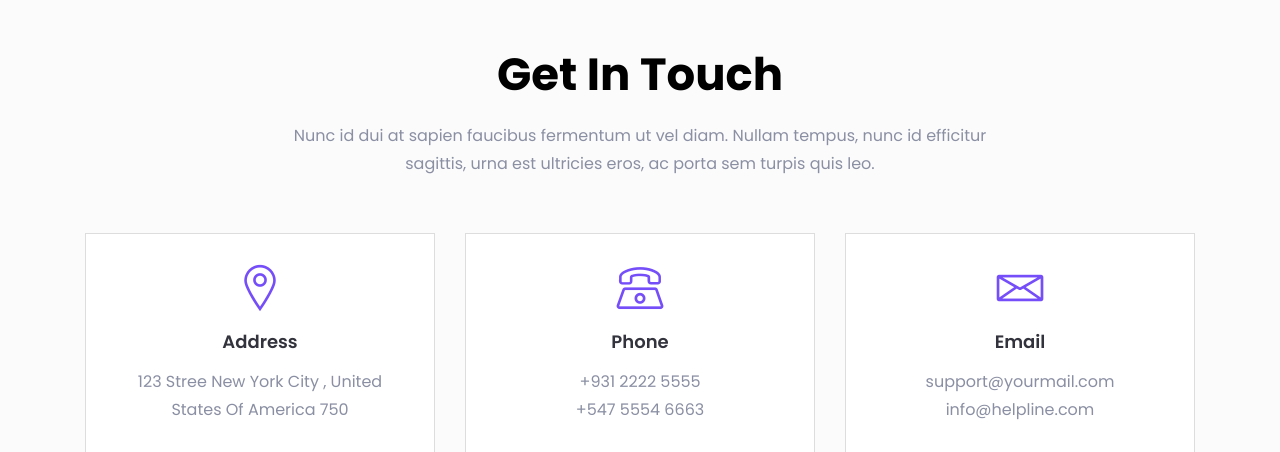
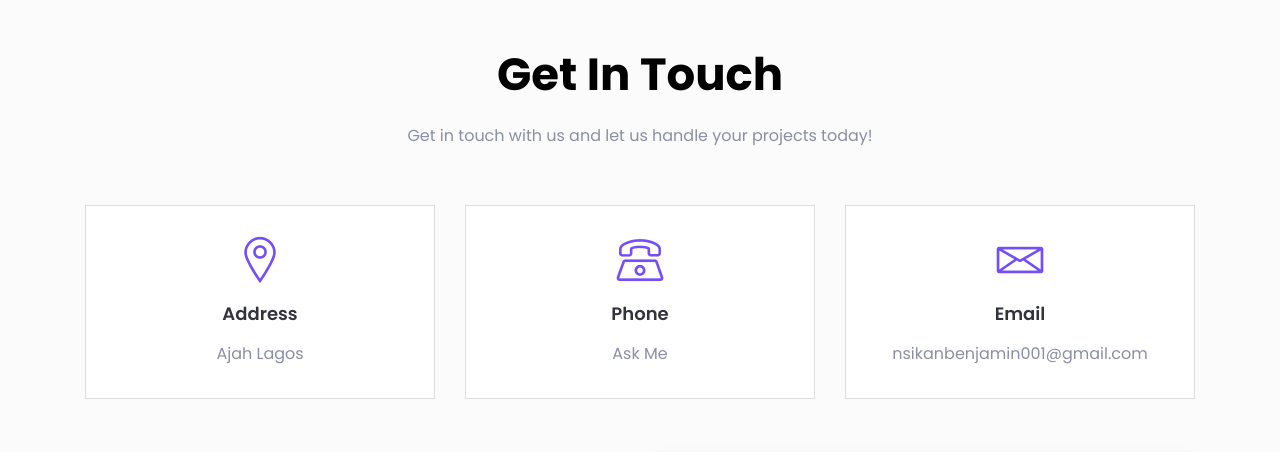
Before and after one commit to dayveedben/Nsikan-Benjamin-Portfolio, a plain HTML site: page index.html in a window 1280 px wide. Shown: the part 6800-7252 px from the top of the page. Drawn offline with Linux system fonts and the light colour scheme; files whose address does not match are found by name.

Commit message:
last set of changes

```diff
--- a/index.html
+++ b/index.html
@@ -670,7 +670,7 @@
             <div class="row">
                 <div class="col-lg-12">
                     <div class="blog-more text-center mt-50">
-                        <a class="main-btn" href="#">More posts</a>
+                        <a class="main-btn" href="https://nsikan.substack.com/publish">More posts</a>
                     </div> <!-- blog more -->
                 </div>
             </div> <!-- row -->
@@ -687,7 +687,7 @@
                 <div class="col-lg-8">
                     <div class="section-title text-center pb-25">
                         <h2 class="title">Get In Touch</h2>
-                        <p>Nunc id dui at sapien faucibus fermentum ut vel diam. Nullam tempus, nunc id efficitur sagittis, urna est ultricies eros, ac porta sem turpis quis leo.</p>
+                        <p>Get in touch with us and let us handle your projects today!</p>
                     </div> <!-- section title -->
                 </div>
             </div> <!-- row -->
@@ -699,7 +699,7 @@
                         </div>
                         <div class="contact-content">
                             <h6 class="contact-title">Address</h6>
-                            <p>123 Stree New York City , United States Of America 750</p>
+                            <p>Ajah Lagos</p>
                         </div>
                     </div> <!-- contact box -->
                 </div>
@@ -710,8 +710,7 @@
                         </div>
                         <div class="contact-content">
                             <h6 class="contact-title">Phone</h6>
-                            <p>+931 2222 5555</p>
-                            <p>+547 5554 6663</p>
+                            <p>Ask Me</p>
                         </div>
                     </div> <!-- contact box -->
                 </div>
@@ -722,8 +721,7 @@
                         </div>
                         <div class="contact-content">
                             <h6 class="contact-title">Email</h6>
-                            <p>support@yourmail.com</p>
-                            <p>info@helpline.com</p>
+                            <p>nsikanbenjamin001@gmail.com</p>
                         </div>
                     </div> <!-- contact box -->
                 </div>
```
Also changed, not shown: 1 other file.
